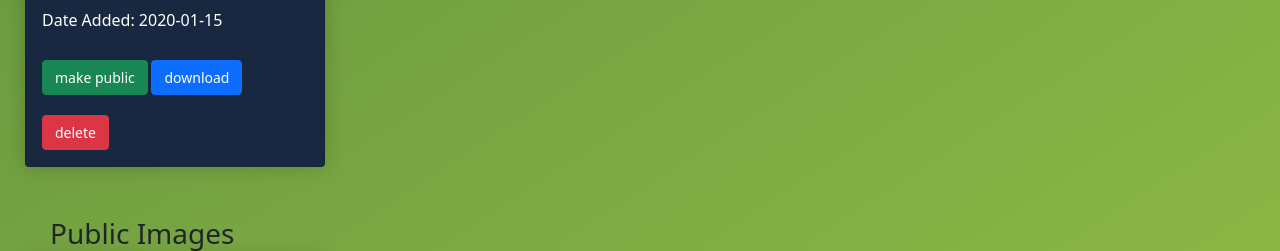
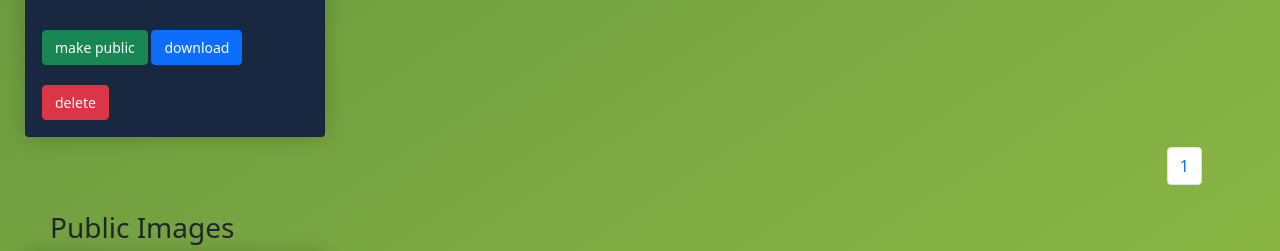
Before and after one commit to AndyKChen/foodify-image, a Flask app: template shopify_challenge/templates/personal.html in a window 1280 px wide. Shown: the part 310-561 px from the top of the page. Run offline with Flask 2, Linux system fonts and the light colour scheme; the template is opened without the code that fills it: most values are stand-ins (such as "Sample title", 1, 10 or a date in 2020).

Commit message:
pagination functionality for personal page

```diff
--- a/shopify_challenge/routes/main.py
+++ b/shopify_challenge/routes/main.py
@@ -11,4 +11,4 @@ def register_main_routes(app):
     #app.add_url_rule('/users/<string:username>', view_func=register_view, methods=['GET'])
     app.add_url_rule('/login', view_func=login_view, methods=['POST', 'GET'])
     app.add_url_rule('/upload', view_func=upload_view, methods=['POST', 'GET'])
-    app.add_url_rule('/personal', view_func=personal_view, methods=['GET', 'POST'])
+    app.add_url_rule('/personal/<int:page_num>', view_func=personal_view, methods=['GET', 'POST'])
--- a/shopify_challenge/static/styles.css
+++ b/shopify_challenge/static/styles.css
@@ -83,7 +83,6 @@ form{
     display: flex;
     justify-content: center;
     align-items: center;
-    padding-bottom: 10px;
 }
 
 .divider {
--- a/shopify_challenge/templates/layout.html
+++ b/shopify_challenge/templates/layout.html
@@ -32,7 +32,7 @@
               {% if session.username %}
               <ul class="navbar-nav ml-auto">
                 <li class="nav-item"><a class="nav-link" href="/" style="color: white">Discover</a></li>
-                <li class="nav-item"><a class="nav-link" href="/personal" style="color: white">Personal</a></li>
+                <li class="nav-item"><a class="nav-link" href="/personal/1" style="color: white">Personal</a></li>
                 <li class="nav-item"><a class="nav-link" href="/upload" style="color: white">Upload</a></li>
                 <li class="nav-item"><a class="nav-link" href="/login" style="color: white">Logout</a></li>
               </ul>
--- a/shopify_challenge/templates/personal.html
+++ b/shopify_challenge/templates/personal.html
@@ -6,8 +6,8 @@
 
 {% block content %}
 <div>
-    {% if not public_images %}
-        {% if not private_images %}
+    {% if not public_images.items %}
+        {% if not private_images.items %}
         <div class="container py-5" style="margin-top: 20vh;">
 
             <header class="text-white text-center">
@@ -21,10 +21,10 @@
         {% endif %}
     {% endif %}
 
-        {% if private_images %}
-        <h3 style="margin-top: 50px; margin-left: 50px" style="color:white">Private Images</h3>
+        {% if private_images.items %}
+        <h3 style="margin-top: 20px; margin-left: 50px" style="color:white">Private Images</h3>
             <div class="row no-gutters" style="padding-left: 25px; padding-right: 25px">
-            {% for f in private_images %}
+            {% for f in private_images.items %}
             <div class="col">
                 <div class="card">
                     <img src={{cloudfront + f.identifier}} class="card-img-top" alt="...">
@@ -43,13 +43,28 @@
                 </div>
             </div>
             {% endfor %}
+            <div style="padding-right: 65px">
+                <nav aria-label="Page navigation example" style="margin-top:10px;">
+                    <ul class="pagination justify-content-end">
+                        {% for page in private_images.iter_pages() %}
+                                {% if page %}
+                                    <li class="page-item">
+                                        <a href="/personal/{{page}}" class="page-link">{{page}}</a>
+                                    </li>
+                                {% else %}
+                                ...
+                                {% endif %}
+                        {% endfor %}
+                    </ul>
+                </nav>
             </div>
+        </div>
         {% endif %}
 
-        {% if public_images %}
-        <h3 style="margin-top: 50px; margin-left: 50px" style="color:white">Public Images</h3>
+        {% if public_images.items %}
+        <h3 style="margin-top: 10px; margin-left: 50px" style="color:white">Public Images</h3>
             <div class="row no-gutters" style="padding-left: 25px; padding-right: 25px">
-            {% for f in public_images %}
+            {% for f in public_images.items %}
             <div class="col">
                 <div class="card">
                     <img src={{cloudfront + f.identifier}} class="card-img-top" alt="...">
@@ -68,7 +83,22 @@
                 </div>
             </div>
             {% endfor %}
+            <div style="padding-right: 65px">
+                <nav aria-label="Page navigation example" style="margin-top:10px;">
+                    <ul class="pagination justify-content-end">
+                        {% for page in public_images.iter_pages() %}
+                                {% if page %}
+                                    <li class="page-item">
+                                        <a href="/personal/{{page}}" class="page-link">{{page}}</a>
+                                    </li>
+                                {% else %}
+                                ...
+                                {% endif %}
+                        {% endfor %}
+                    </ul>
+                </nav>
             </div>
+        </div>
         {% endif %}
     </div>
 </div>
--- a/shopify_challenge/views/login.py
+++ b/shopify_challenge/views/login.py
@@ -20,7 +20,7 @@ class Login(MethodView):
         session["username"] = username
         session.permanent = True
 
-        return redirect("/"), 301
+        return redirect("/personal/1"), 301
 
     def get(self):
         session.clear()
--- a/shopify_challenge/views/upload.py
+++ b/shopify_challenge/views/upload.py
@@ -44,7 +44,7 @@ class Upload(MethodView):
         pool.starmap(upload, zip(presigned_posts, uploaded_files))
         end = time.time()
         print(end - start)
-        return redirect("/personal"), 301
+        return redirect("/personal/1"), 301
 
     @login_required
     def get(self):
```
Also changed, not shown: shopify_challenge/models/image.py (+8 -4 lines), shopify_challenge/views/personal.py (+5 -5 lines).
